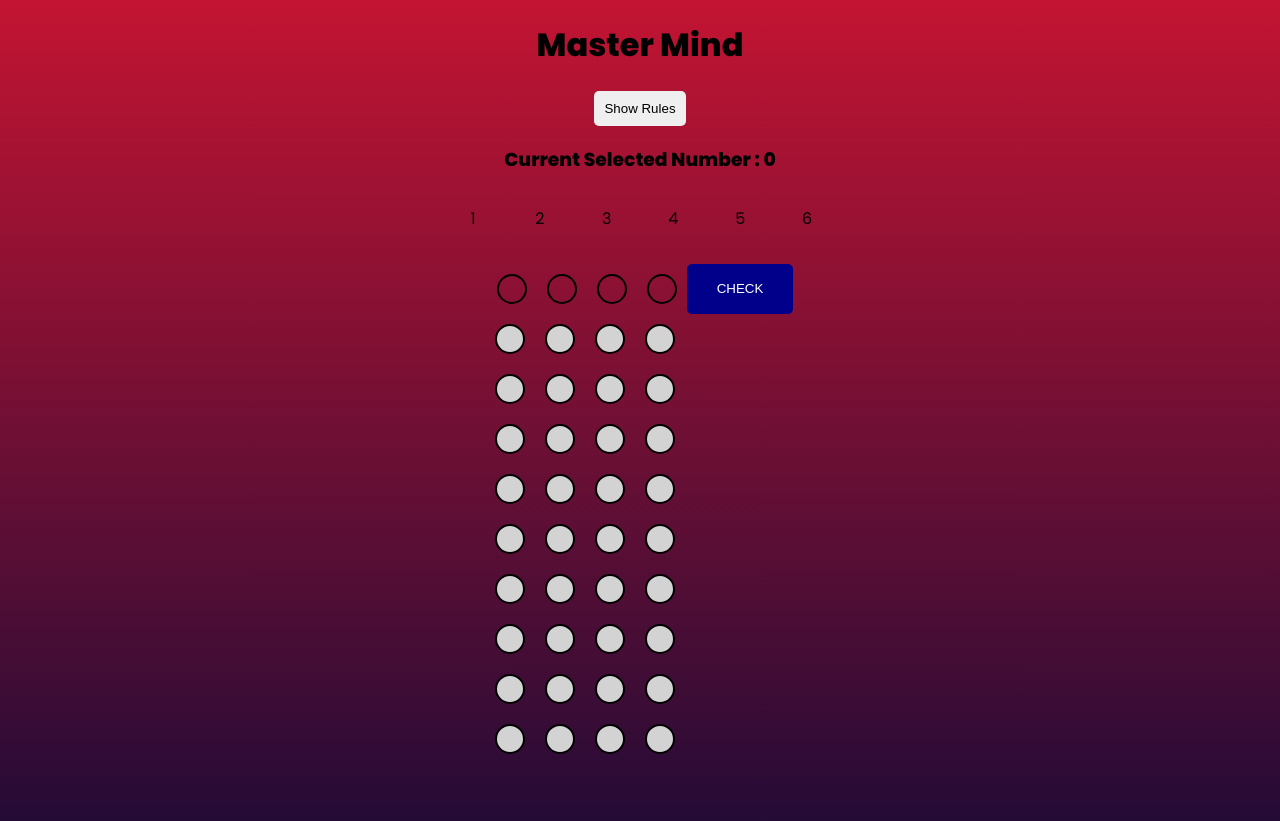
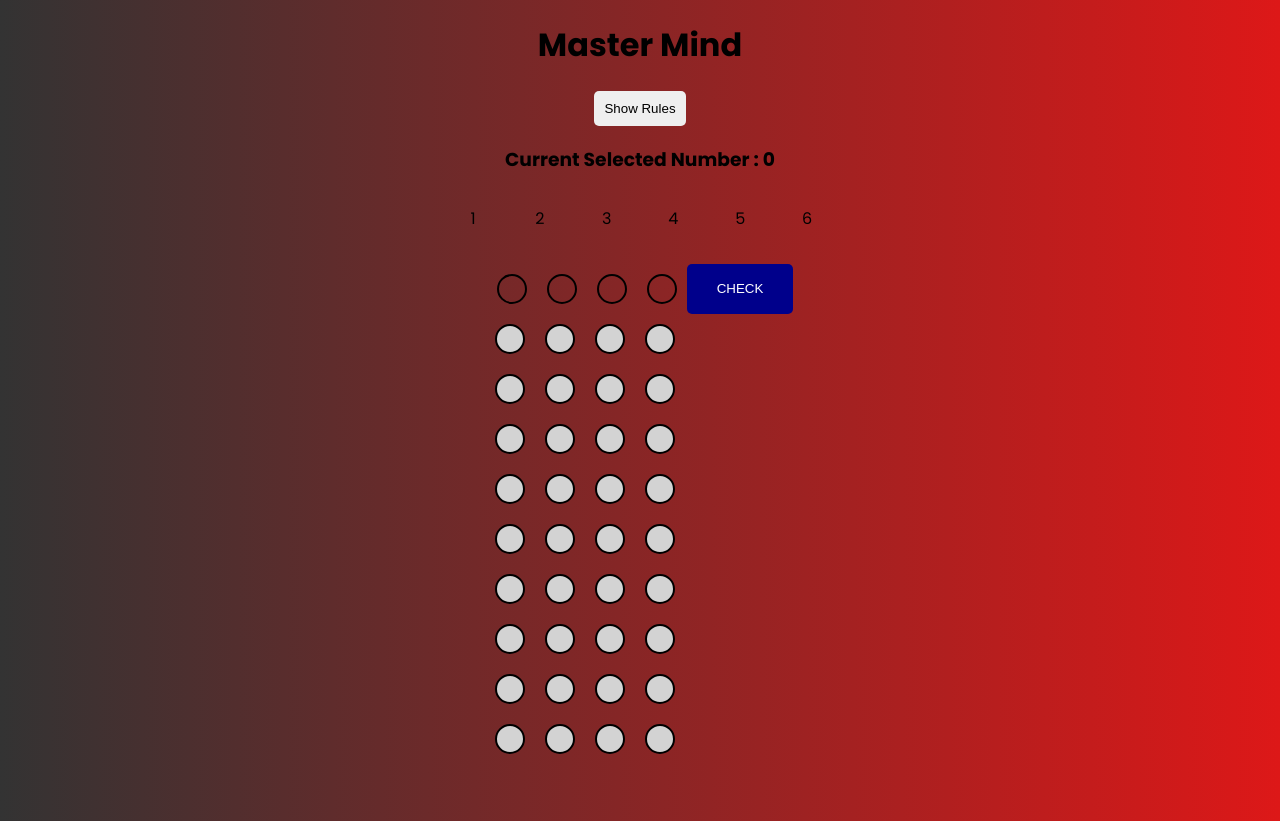
Before and after one commit to Yin-Lynn-Htun/MasterMind_React, a React (Create React App) app: page / in a window 1280 px wide. Built offline with nearby package versions, Linux system fonts and the light colour scheme.

Commit message:
feat: hide overflow-x and fixed the backgroudn

```diff
--- a/src/index.css
+++ b/src/index.css
@@ -1,6 +1,7 @@
-@import url('https://fonts.googleapis.com/css2?family=Poppins:wght@400;800&display=swap');
+@import url('https://fonts.googleapis.com/css2?family=Poppins:wght@200;300;400;500;600;700;800&display=swap');
 
 :root {
+    --color: rgba(0, 0, 0, 0.5);
     --color1: #d57424;
     --color2: #feda77;
     --color3: #dd2a7b;
@@ -22,12 +23,13 @@
     -moz-osx-font-smoothing: grayscale;
     width: 100%;
     height: 100vh;
-    overflow-y: hidden;
-    background-image: linear-gradient(#c31432, #240b36);
+    overflow-x: hidden;
+    background-image: linear-gradient(to right, #333333, #dd1818);
     /* url('https://images.unsplash.com/photo-1608231883522-2efb1897a608?ixlib=rb-1.2.1&ixid=MnwxMjA3fDB8MHxwaG90by1wYWdlfHx8fGVufDB8fHx8&auto=format&fit=crop&w=990&q=80'); */
     background-repeat: no-repeat;
     background-size: cover;
     background-position: center;
+    background-attachment: fixed;
 }
 
 code {
```
